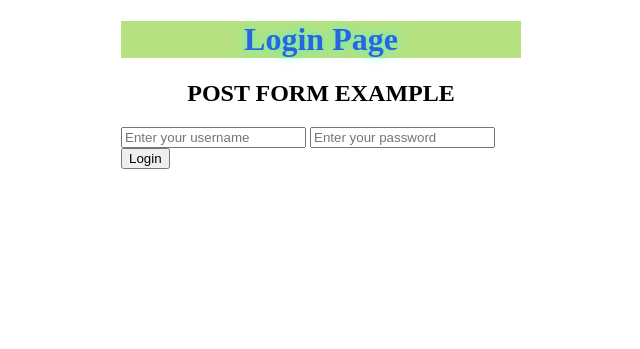
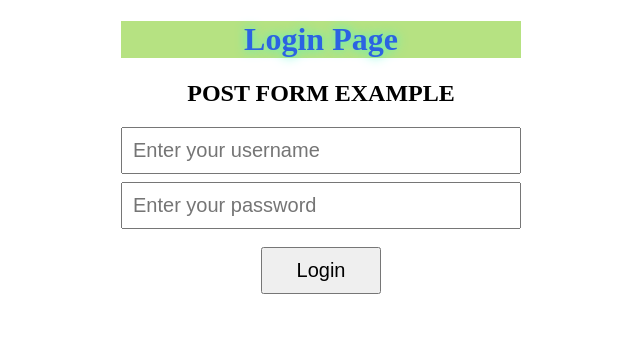
Before and after one commit to scientist3/Group-0-Basic-Website-Design-for-6th-Sem-2021, a PHP site: page /login.php in a window 1280 px wide. Shown: the top 349 px of the page, without its empty margins (319-959 px from the left). Run offline with PHP 8.4, Linux system fonts and the light colour scheme.

Commit message:
Using CSS to style the login page

```diff
--- /dev/null
+++ b/assets/css/login-style.css
@@ -0,0 +1,45 @@
+/*
+  First we define the rules
+    - 3 Ways
+      1) by tag name
+      2) by id
+      3) by class
+*/
+* {
+	box-sizing: border-box;
+}
+
+h1 {
+	color: #2b63e2;
+	text-align: center;
+	background-color: #b6e282;
+	text-shadow: 0px 0px 11px #47f5c8;
+}
+
+.center-text {
+	text-align: center;
+}
+
+.container-div {
+	width: 400px;
+	margin: auto;
+}
+
+.input-tag {
+	width: 100%;
+	padding: 10px;
+	font-size: 20px;
+	margin-bottom: 8px;
+}
+
+.button {
+	width: 30%;
+	margin: 10px auto;
+	display: flex;
+	padding: 10px;
+	font-size: 20px;
+}
+/*
+  margin : all
+  margin : top right bottom left
+*/
--- a/login.php
+++ b/login.php
@@ -7,7 +7,7 @@
   <meta name="viewport" content="width=device-width, initial-scale=1.0">
   <link rel="shortcut icon" href="./assets/images/favicon.ico">
 
-  <link rel="stylesheet" href="./assets/css/loginstyle.css">
+  <link rel="stylesheet" href="./assets/css/login-style.css">
   <title>Login Page</title>
 </head>
 
@@ -18,26 +18,69 @@
 
     <h2 class="center-text">POST FORM EXAMPLE</h2>
     <form action="" method="post">
-      <input type="text" name="username" id="" placeholder="Enter your username">
-
-      <input type="password" name="password" id="" placeholder="Enter your password">
-      <input type="submit" value="Login">
+      <input class="input-tag" type="text" name="username" id="" placeholder="Enter your username">
+      <br>
+      <input class="input-tag" type="password" name="password" id="" placeholder="Enter your password">
+      <br>
+      <input class="button" type="submit" value="Login">
     </form>
   </div>
   <?php
+  /**
+   * Display login to user
+   * After submission we collect the data IN GET or POST array
+   *
+   * From Database we get user data.
+   *
+   * We compare the submited data with our database data
+   *  If it matches then user is logged in else we show invalid user message.
+   *
+   */
+
+  $userData = [
+    [
+      "username" => "ummer",
+      "password" => "abcd"
+    ],
+    [
+      "username" => "mirshahid",
+      "password" => "qwerty"
+    ]
+  ];
+  echo "<pre>";
+  //print_r($userData);
+  // echo "</pre>";
 
   if (isset($_POST['username'])) {
 
-    print_r($_POST);
-    echo "<br>";
     $username = $_POST["username"];
     $password = $_POST['password'];
 
+    $boolUserExists = false;
 
-    echo "Your inputed username is : " . $username;
-    echo "<br>";
+    foreach ($userData as $user) {
+      //print_r($user);
+      //echo $user["username"] . "<br>";
+      if ($user["username"] == $username && $user["password"] == $password) {
+        $boolUserExists = true;
+      }
+    }
 
-    echo "Your inputed password is : " . $password;
+    if ($boolUserExists) {
+      echo "User is logged in";
+      header("Location:./dashboard.php");
+    } else {
+      echo "Username or password is incorrect!";
+    }
+
+    //print_r($_POST);
+    //echo "<br>";
+
+
+    // echo "Your inputed username is : " . $username;
+    // echo "<br>";
+
+    // echo "Your inputed password is : " . $password;
   }
   ?>
 
```
Also changed, not shown: dashboard.php (added, +15 -0 lines).
